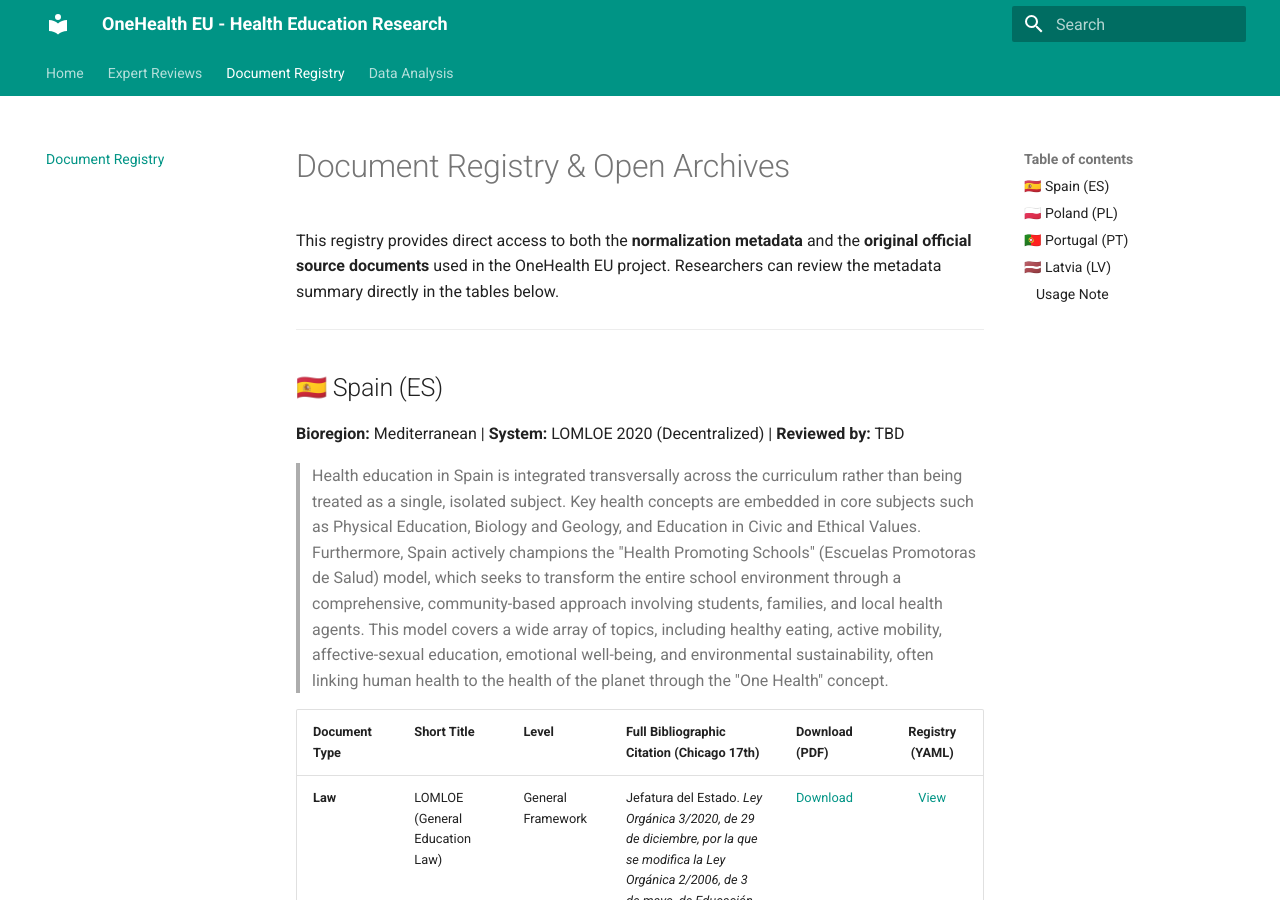
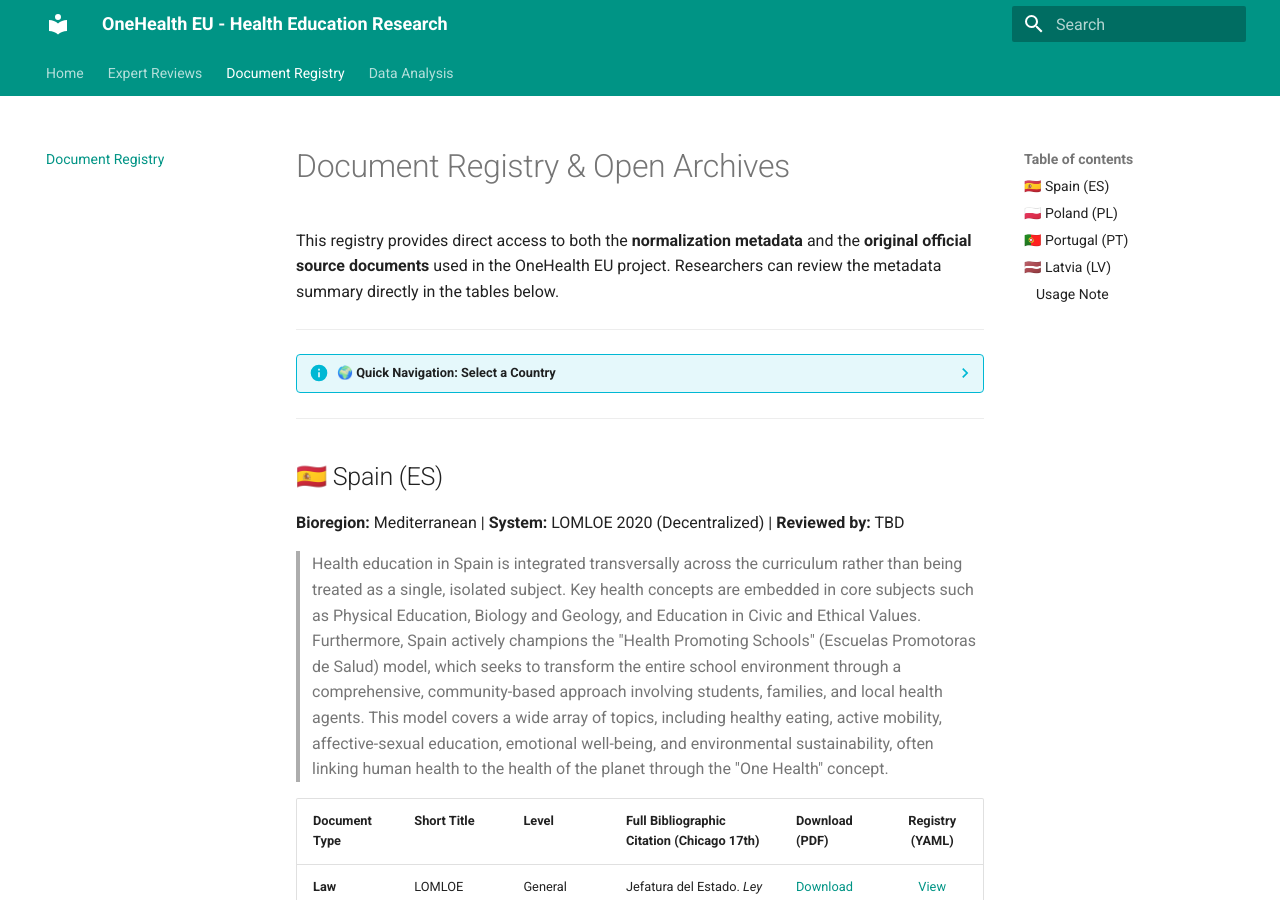
Before and after one commit to krzyworzeka-svg/EU-Health-Ed-Repository, an MkDocs documentation site: the page built from docs/registry.md, in a window 1280 px wide and 900 px high. Built offline with MkDocs 1.6.1 and Material for MkDocs 9.7.7, drawn with Linux system fonts in a browser that asks for light colours.

Commit message:
docs: add collapsible quick navigation menu to registry

```diff
--- a/docs/registry.md
+++ b/docs/registry.md
@@ -1,6 +1,14 @@
 # Document Registry & Open Archives
 
 This registry provides direct access to both the **normalization metadata** and the **original official source documents** used in the OneHealth EU project. Researchers can review the metadata summary directly in the tables below.
+
+---
+
+??? info "🌍 Quick Navigation: Select a Country"
+    - [🇪🇸 Spain (ES)](#spain-es)
+    - [🇵🇱 Poland (PL)](#poland-pl)
+    - [🇵🇹 Portugal (PT)](#portugal-pt)
+    - [🇱🇻 Latvia (LV)](#latvia-lv)
 
 ---
 
```
